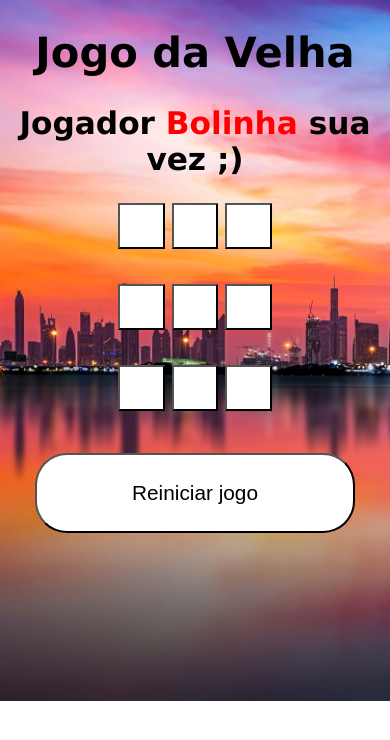
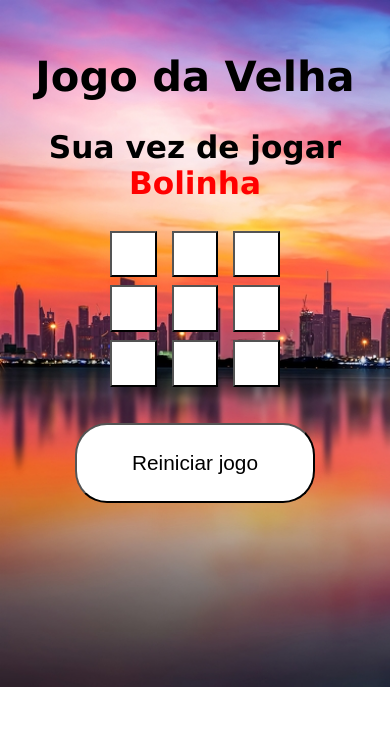
Before and after one commit to Anselmo17/jogo-da-velha, a plain HTML site: page index.html in a window 390 px wide. Drawn offline with Linux system fonts and the light colour scheme.

Commit message:
FEAT:Adicionando logica para limpar campos selecionados e reiniciar o jogo

```diff
--- a/index.html
+++ b/index.html
@@ -7,7 +7,11 @@
 </head>
 <body>
     <h1>Jogo da Velha</h1>
-    <h2>Jogador <span id="jogador"></span> sua vez ;)</h2>
+    <h2>
+        <span id="vezDoJogador"></span>
+        <span id="jogador"></span>
+    </h2>
+
     <main>
         <div>
             <input type="button" value="_" class="casa">
--- a/script.js
+++ b/script.js
@@ -2,6 +2,7 @@
 const casas = document.querySelectorAll(".casa");
 const b_reiniciar = document.getElementById("reiniciar");
 const label_jogador = document.getElementById("jogador");
+const vezAtual = document.getElementById("vezDoJogador");
 
 // Variáveis de estado do jogo
 let jogador = "_";
@@ -32,7 +33,7 @@ function trocarJogador() {
   } else {
     jogador = "X";
     label_jogador.innerText = jogador2;
-    label_jogador.style.color = "#00F";
+    label_jogador.style.color = "#F00";
   }
 }
 
@@ -66,6 +67,9 @@ function vitoria() {
 
 // Função para adicionar eventos aos botões
 function adicionarEventos() {
+
+  vezAtual.innerText = 'Sua vez de jogar';
+
   casas.forEach((casa, index) => {
     casa.addEventListener("click", (event) => {
       if (event.target.value === "_" && vencedor === "_") {
@@ -74,7 +78,10 @@ function adicionarEventos() {
 
         let resultadoVitoria = vitoria();
         if (resultadoVitoria !== "_") {
-          label_jogador.innerText = `${resultadoVitoria} venceu!`;
+          const jogadorAtual =  resultadoVitoria === 'O' ? jogador1 : jogador2;
+
+          vezAtual.innerText = 'O jogador';
+          label_jogador.innerText = `${jogadorAtual} venceu parabéns!`;
           limpaDados();
         } else{
             trocarJogador();
@@ -95,6 +102,7 @@ function limpaDados(){
         });
 
         vencedor = "_";
+        vezAtual.innerText = 'Sua vez de jogar';
         sortearJogador();
       });
 }
--- a/style.css
+++ b/style.css
@@ -5,6 +5,7 @@ body {
     text-align: center;
     font-family: Verdana, Helvetica, sans-serif;
     font-size: 1.3em;
+    padding: 1rem;
 }
 
 input {
@@ -18,6 +19,7 @@ input {
 
 input.casa {
     font-size: 5rem;
+    margin: 4px;
 }
 
 #jogador {
@@ -26,7 +28,7 @@ input.casa {
 
 #reiniciar {
     margin-top: 2%;
-    width: 20rem;
+    width: 30rem;
     height: 5rem;
     font-size: 1em;
     color: black;
@@ -39,3 +41,15 @@ input.casa {
     background-color: green;
     color: white;
 }
+
+
+@media (max-width: 780px) {
+    input.casa {
+        font-size: 2rem;
+    }
+
+    #reiniciar {
+        width: 15rem;
+        margin-top: 2rem;
+    }
+  }
```
